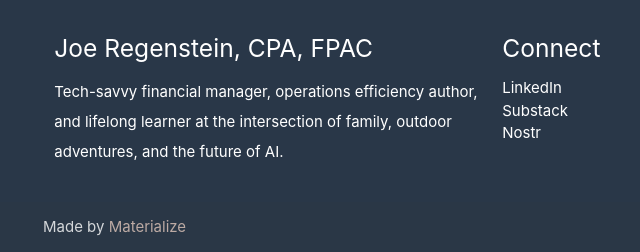
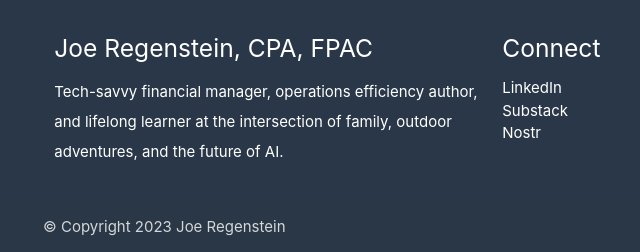
Before and after one commit to joereg4/htdocs, a Flask app: page / in a window 1280 px wide. Shown: the part 1000-1252 px from the top of the page, without its empty margins (149-789 px from the left). Run offline with Flask 3, Linux system fonts and the light colour scheme; some libraries are stand-ins or nearby versions.

Commit message:
RAdded copyright

```diff
--- a/templates/base.html
+++ b/templates/base.html
@@ -139,7 +139,7 @@
     </div>
     <div class="footer-copyright">
         <div class="container">
-            Made by <a class="brown-text text-lighten-3" href="http://materializecss.com">Materialize</a>
+            © Copyright 2023 Joe Regenstein
         </div>
     </div>
 </footer>
```
